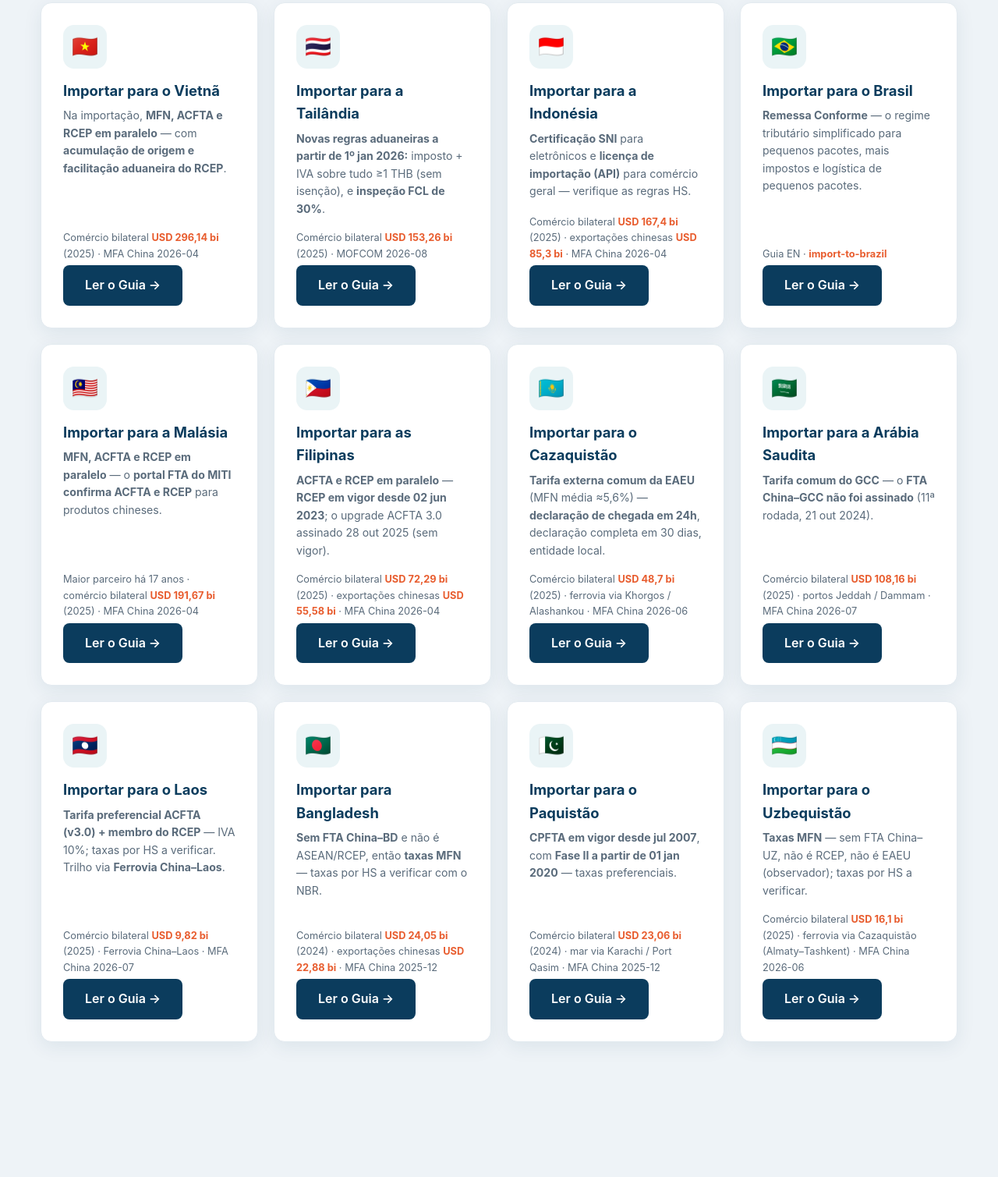
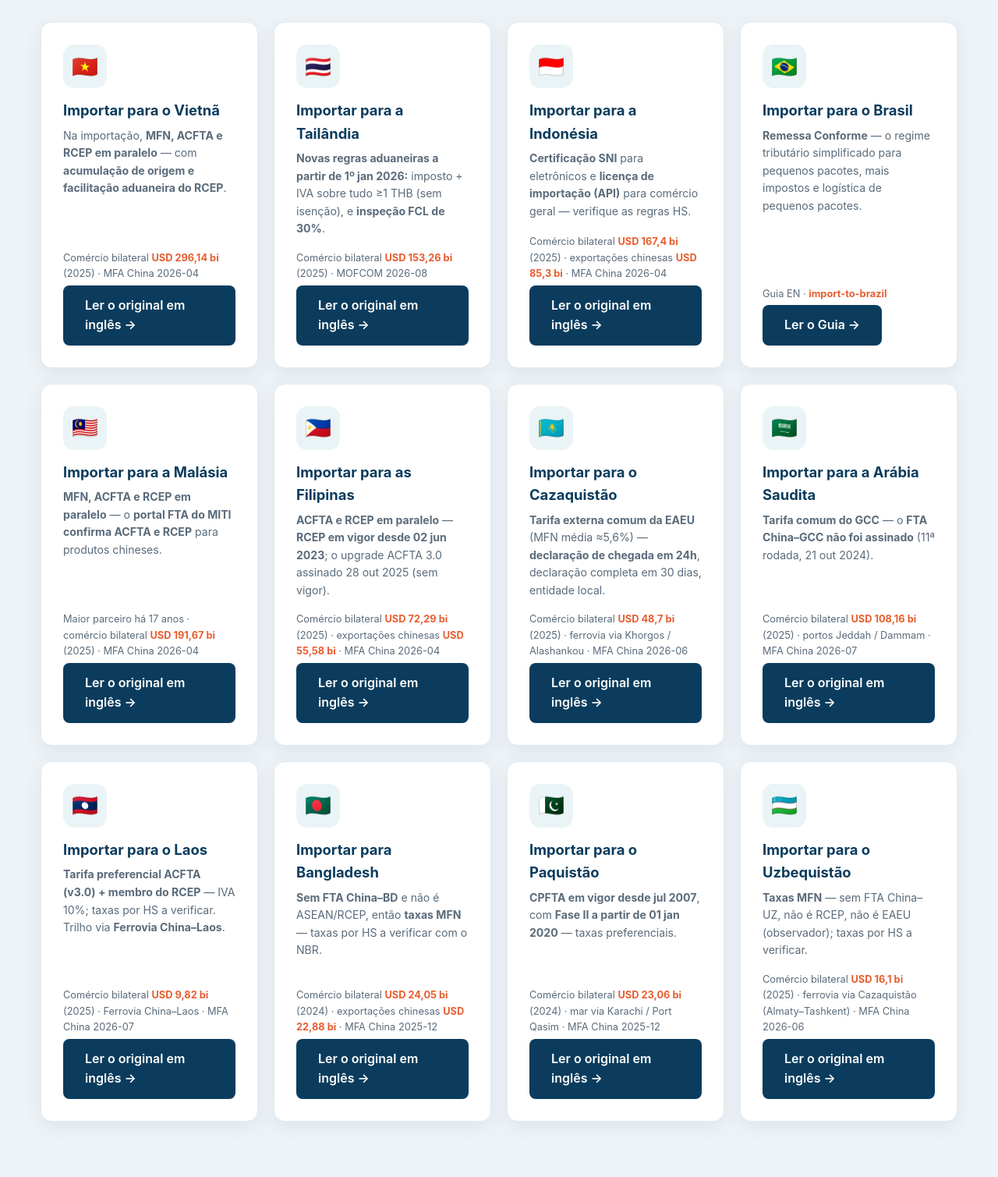
Before and after one commit to snktow/qiansi-sourcing-site, a plain HTML site: page pt/index.html in a window 1280 px wide. Shown: the part 2046-3555 px from the top of the page at 78% size. Drawn offline with Linux system fonts and the light colour scheme; no server answers.

Commit message:
fix(pt,zh): mark English-original market guides as auxiliary

```diff
--- a/pt/index.html
+++ b/pt/index.html
@@ -463,7 +463,7 @@
   <div class="wrap">
     <div class="sec-head">
       <h2>Guias de Importação por Mercado</h2>
-      <p>Guias baseados em dados para os mercados que atendemos primeiro — cada número com fonte e data (snapshot 21/08/2026).</p>
+      <p>Guias baseados em dados para os mercados que atendemos primeiro — cada número com fonte e data (snapshot 21/08/2026); exceto o guia do Brasil, em português, os demais são originais em inglês.</p>
     </div>
     <div class="cat-grid">
       <a class="cat-card" href="../guide/import-to-vietnam.html">
@@ -471,21 +471,21 @@
         <h3>Importar para o Vietnã</h3>
         <p>Na importação, <b>MFN, ACFTA e RCEP em paralelo</b> — com <b>acumulação de origem e facilitação aduaneira do RCEP</b>.</p>
         <span class="band">Comércio bilateral <b>USD 296,14 bi</b> (2025) · MFA China 2026-04</span>
-        <span class="btn dark">Ler o Guia →</span>
+        <span class="btn dark">Ler o original em inglês →</span>
       </a>
       <a class="cat-card" href="../guide/import-to-thailand.html">
         <div class="cat-icon">🇹🇭</div>
         <h3>Importar para a Tailândia</h3>
         <p><b>Novas regras aduaneiras a partir de 1º jan 2026:</b> imposto + IVA sobre tudo ≥1 THB (sem isenção), e <b>inspeção FCL de 30%</b>.</p>
         <span class="band">Comércio bilateral <b>USD 153,26 bi</b> (2025) · MOFCOM 2026-08</span>
-        <span class="btn dark">Ler o Guia →</span>
+        <span class="btn dark">Ler o original em inglês →</span>
       </a>
       <a class="cat-card" href="../guide/import-to-indonesia.html">
         <div class="cat-icon">🇮🇩</div>
         <h3>Importar para a Indonésia</h3>
         <p><b>Certificação SNI</b> para eletrônicos e <b>licença de importação (API)</b> para comércio geral — verifique as regras HS.</p>
         <span class="band">Comércio bilateral <b>USD 167,4 bi</b> (2025) · exportações chinesas <b>USD 85,3 bi</b> · MFA China 2026-04</span>
-        <span class="btn dark">Ler o Guia →</span>
+        <span class="btn dark">Ler o original em inglês →</span>
       </a>
       <a class="cat-card" href="guide/import-to-brazil.html">
         <div class="cat-icon">🇧🇷</div>
@@ -499,56 +499,56 @@
         <h3>Importar para a Malásia</h3>
         <p><b>MFN, ACFTA e RCEP em paralelo</b> — o <b>portal FTA do MITI confirma ACFTA e RCEP</b> para produtos chineses.</p>
         <span class="band">Maior parceiro há 17 anos · comércio bilateral <b>USD 191,67 bi</b> (2025) · MFA China 2026-04</span>
-        <span class="btn dark">Ler o Guia →</span>
+        <span class="btn dark">Ler o original em inglês →</span>
       </a>
       <a class="cat-card" href="../guide/import-to-philippines.html">
         <div class="cat-icon">🇵🇭</div>
         <h3>Importar para as Filipinas</h3>
         <p><b>ACFTA e RCEP em paralelo</b> — <b>RCEP em vigor desde 02 jun 2023</b>; o upgrade ACFTA 3.0 assinado 28 out 2025 (sem vigor).</p>
         <span class="band">Comércio bilateral <b>USD 72,29 bi</b> (2025) · exportações chinesas <b>USD 55,58 bi</b> · MFA China 2026-04</span>
-        <span class="btn dark">Ler o Guia →</span>
+        <span class="btn dark">Ler o original em inglês →</span>
       </a>
       <a class="cat-card" href="../guide/import-to-kazakhstan.html">
         <div class="cat-icon">🇰🇿</div>
         <h3>Importar para o Cazaquistão</h3>
         <p><b>Tarifa externa comum da EAEU</b> (MFN média ≈5,6%) — <b>declaração de chegada em 24h</b>, declaração completa em 30 dias, entidade local.</p>
         <span class="band">Comércio bilateral <b>USD 48,7 bi</b> (2025) · ferrovia via Khorgos / Alashankou · MFA China 2026-06</span>
-        <span class="btn dark">Ler o Guia →</span>
+        <span class="btn dark">Ler o original em inglês →</span>
       </a>
       <a class="cat-card" href="../guide/import-to-saudi-arabia.html">
         <div class="cat-icon">🇸🇦</div>
         <h3>Importar para a Arábia Saudita</h3>
         <p><b>Tarifa comum do GCC</b> — o <b>FTA China–GCC não foi assinado</b> (11ª rodada, 21 out 2024).</p>
         <span class="band">Comércio bilateral <b>USD 108,16 bi</b> (2025) · portos Jeddah / Dammam · MFA China 2026-07</span>
-        <span class="btn dark">Ler o Guia →</span>
+        <span class="btn dark">Ler o original em inglês →</span>
       </a>
       <a class="cat-card" href="../guide/import-to-laos.html">
         <div class="cat-icon">🇱🇦</div>
         <h3>Importar para o Laos</h3>
         <p><b>Tarifa preferencial ACFTA (v3.0) + membro do RCEP</b> — IVA 10%; taxas por HS a verificar. Trilho via <b>Ferrovia China–Laos</b>.</p>
         <span class="band">Comércio bilateral <b>USD 9,82 bi</b> (2025) · Ferrovia China–Laos · MFA China 2026-07</span>
-        <span class="btn dark">Ler o Guia →</span>
+        <span class="btn dark">Ler o original em inglês →</span>
       </a>
       <a class="cat-card" href="../guide/import-to-bangladesh.html">
         <div class="cat-icon">🇧🇩</div>
         <h3>Importar para Bangladesh</h3>
         <p><b>Sem FTA China–BD</b> e não é ASEAN/RCEP, então <b>taxas MFN</b> — taxas por HS a verificar com o NBR.</p>
         <span class="band">Comércio bilateral <b>USD 24,05 bi</b> (2024) · exportações chinesas <b>USD 22,88 bi</b> · MFA China 2025-12</span>
-        <span class="btn dark">Ler o Guia →</span>
+        <span class="btn dark">Ler o original em inglês →</span>
       </a>
       <a class="cat-card" href="../guide/import-to-pakistan.html">
         <div class="cat-icon">🇵🇰</div>
         <h3>Importar para o Paquistão</h3>
         <p><b>CPFTA em vigor desde jul 2007</b>, com <b>Fase II a partir de 01 jan 2020</b> — taxas preferenciais.</p>
         <span class="band">Comércio bilateral <b>USD 23,06 bi</b> (2024) · mar via Karachi / Port Qasim · MFA China 2025-12</span>
-        <span class="btn dark">Ler o Guia →</span>
+        <span class="btn dark">Ler o original em inglês →</span>
       </a>
       <a class="cat-card" href="../guide/import-to-uzbekistan.html">
         <div class="cat-icon">🇺🇿</div>
         <h3>Importar para o Uzbequistão</h3>
         <p><b>Taxas MFN</b> — sem FTA China–UZ, não é RCEP, não é EAEU (observador); taxas por HS a verificar.</p>
         <span class="band">Comércio bilateral <b>USD 16,1 bi</b> (2025) · ferrovia via Cazaquistão (Almaty–Tashkent) · MFA China 2026-06</span>
-        <span class="btn dark">Ler o Guia →</span>
+        <span class="btn dark">Ler o original em inglês →</span>
       </a>
     </div>
   </div>
```
